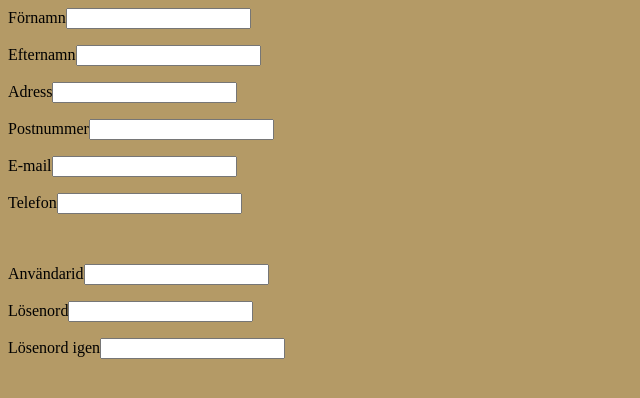
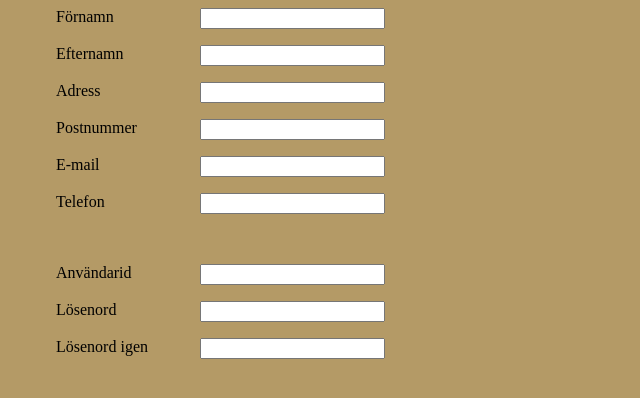
Before and after one commit to stjernstedt/Projekt, a PHP site: page /registrera.php in a window 1280 px wide. Shown: the top 398 px of the page, without its empty margins (0-640 px from the left). Run offline with PHP 8.4, Linux system fonts and the light colour scheme.

Commit message:
la till css för registrering och inloggsrutan

```diff
--- a/Cssmall.css
+++ b/Cssmall.css
@@ -1,6 +1,5 @@
 body{
     background-color:#B49A66;
-
 }
 
 #mainwindow{
@@ -113,3 +112,18 @@ right:350px;
 }
 
 /*Här slutar kod för login och reg knapparna*/
+
+/* stylesheets för forms */
+label {
+    width: 8em;
+    float: left;
+    text-align: left;
+    margin-right: 1em;
+    margin-left: 3em;
+}
+
+div#inlogg {
+    margin-top: 10em;
+    margin-left: 5em;
+}
+/* forms slutar */
```
Lines whose indentation alone changed are shown as unchanged.
